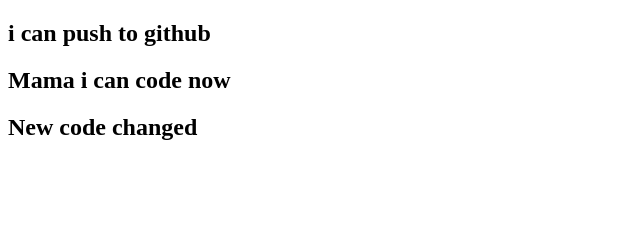
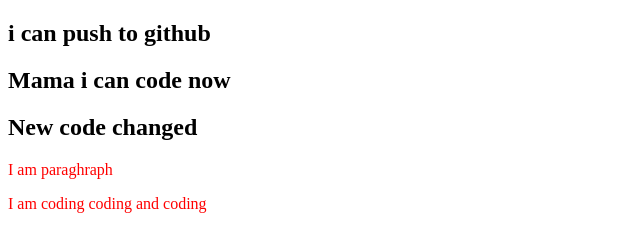
Before and after one commit to dev-arafat/my-first-repo, a plain HTML site: page index.html in a window 1280 px wide. Shown: the whole page, without its empty margins (0-640 px from the left). Drawn offline with Linux system fonts and the light colour scheme.

Commit message:
style css

```diff
--- a/index.html
+++ b/index.html
@@ -5,10 +5,13 @@
     <meta http-equiv="X-UA-Compatible" content="IE=edge">
     <meta name="viewport" content="width=device-width, initial-scale=1.0">
     <title>First repo</title>
+    <link rel="stylesheet" href="style.css">
 </head>
 <body>
     <h2>i can push to github</h2>
     <h2>Mama i can code now</h2>
     <h2>New code changed</h2>
+    <p>I am paraghraph</p>
+    <p>I am coding coding and coding </p>
 </body>
 </html>
--- /dev/null
+++ b/style.css
@@ -0,0 +1,3 @@
+p{
+    color:red;
+}
```
